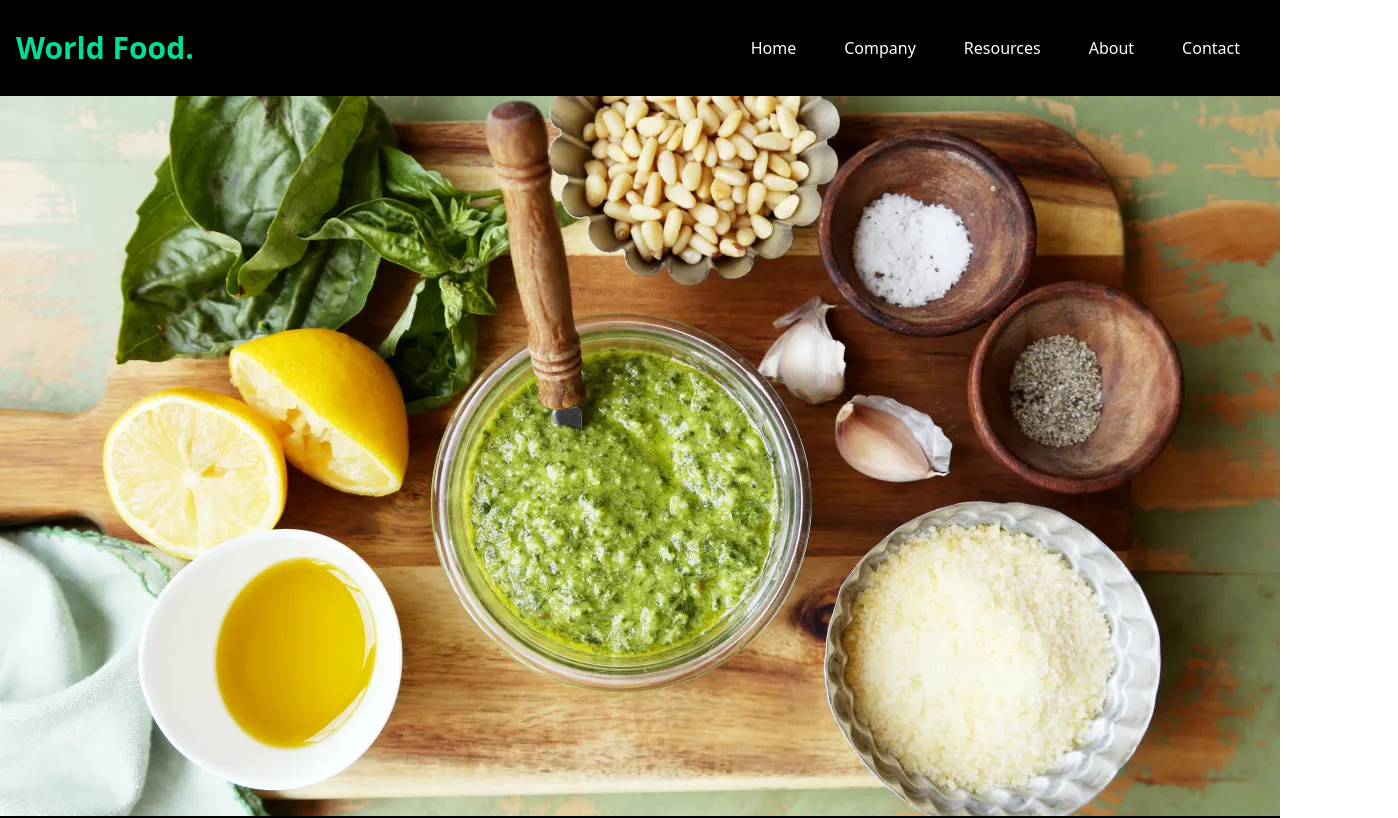
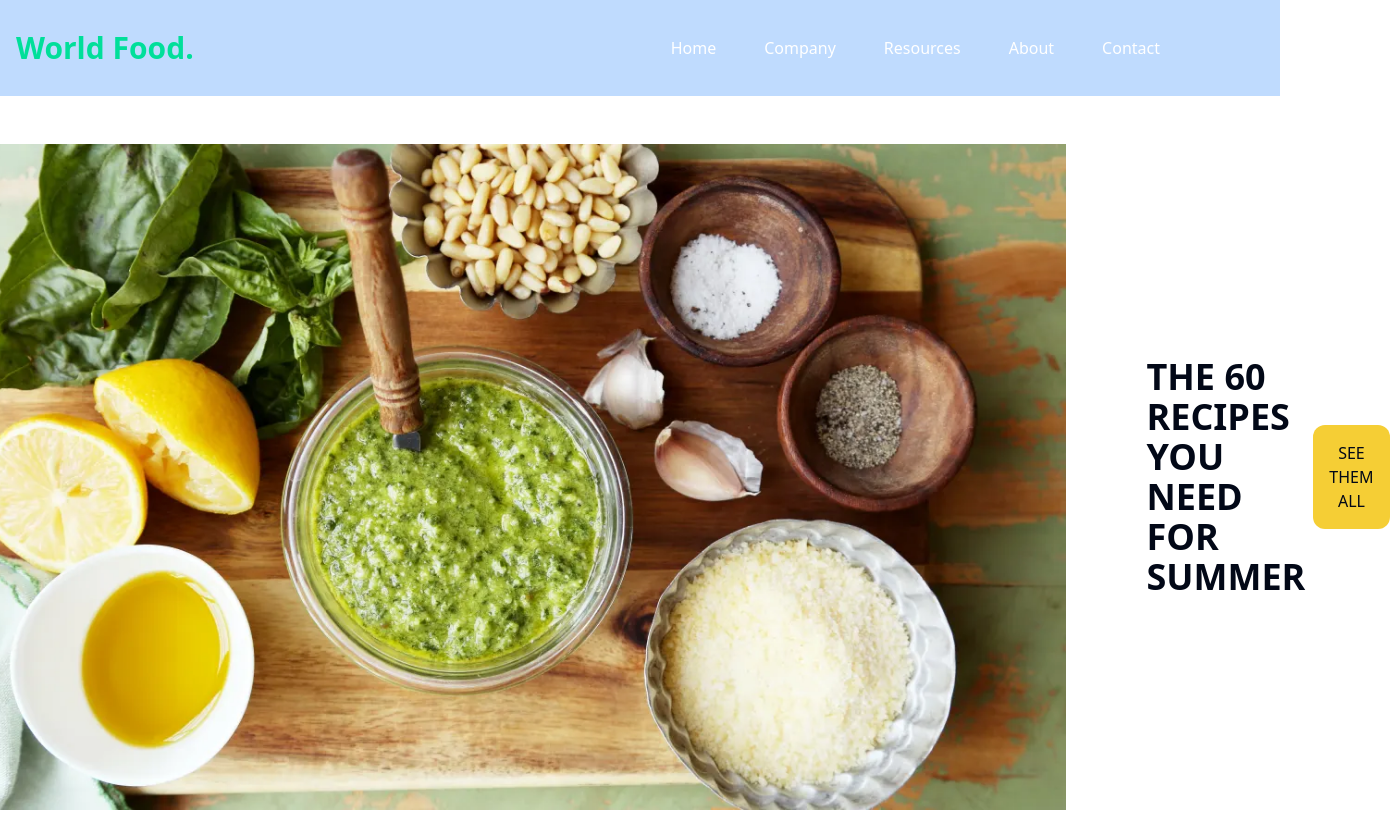
Before and after one commit to ROHAN-2497/world-food, a React (Vite) app: page / in a window 1280 px wide. Shown: the top 818 px of the page, 1398 px wide, since content can reach past the window. Built offline with nearby package versions, Linux system fonts and the light colour scheme.

Commit message:
banner create

```diff
--- a/src/Pages/Home/Home/Home.jsx
+++ b/src/Pages/Home/Home/Home.jsx
@@ -1,7 +1,9 @@
+import Banner from "@/components/Banner/Banner";
+
 const Home = () => {
   return (
     <div>
-      <img src="/public/meZe5dADRvChZPDSwEdD_0S9A7987.webp" alt="" />
+      <Banner />
     </div>
   );
 };
--- a/src/Shared/Navbar.jsx
+++ b/src/Shared/Navbar.jsx
@@ -18,16 +18,16 @@ const Navbar = () => {
     { id: 5, text: "Contact" },
   ];
   return (
-    <div className="bg-black flex justify-between items-center h-24 max-w-full mx-auto px-4 text-white">
+    <div className=" flex justify-between items-center h-24  px-4 bg-blue-200 text-white">
       {/* Logo */}
       <h1 className="w-full text-3xl font-bold text-[#00df9a]">World Food.</h1>
 
       {/* Desktop Navigation */}
-      <ul className="hidden md:flex">
+      <ul className="hidden md:flex pr-20">
         {navItems.map((item) => (
           <li
             key={item.id}
-            className="p-4 hover:bg-[#00df9a] rounded-xl m-2 cursor-pointer duration-300 hover:text-black"
+            className="p-4 divide-y-4 divide-gray-400  m-2 cursor-pointer "
           >
             {item.text}
           </li>
--- /dev/null
+++ b/src/components/Banner/Banner.jsx
@@ -0,0 +1,19 @@
+const Banner = () => {
+  return (
+    <div className="flex items-center justify-center m-12">
+      {" "}
+      <img src="/public/meZe5dADRvChZPDSwEdD_0S9A7987.webp" alt="" />
+      <h2 className="text-4xl font-semibold ml-20">
+        THE 60 RECIPES YOU NEED FOR SUMMER
+      </h2>
+      <div className="flex flex-col ml-0">
+        <button className="p-4 bg-[#f5ce35] hover:bg-white rounded-xl m-2 cursor-pointer duration-300 hover:text-black">
+          SEE THEM ALL
+        </button>
+      </div>
+    </div>
+  );
+};
+
+export default Banner;
+//  className="p-4  rounded-xl m-2 cursor-pointer duration-300 hover:text-black"
--- a/src/main.jsx
+++ b/src/main.jsx
@@ -5,7 +5,7 @@ import { RouterProvider } from "react-router-dom";
 import { router } from "./Router/Routes";
 
 ReactDOM.createRoot(document.getElementById("root")).render(
-  <React.StrictMode>
+  <React.StrictMode className="max-w-xl">
     <RouterProvider router={router} />
   </React.StrictMode>
 );
```
